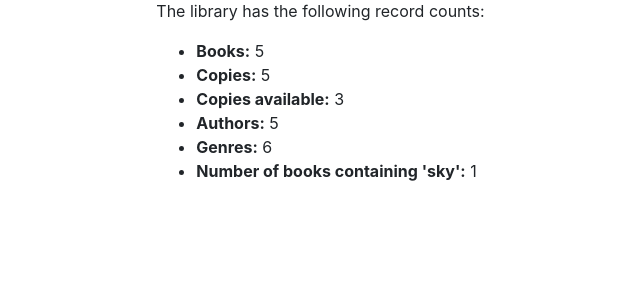
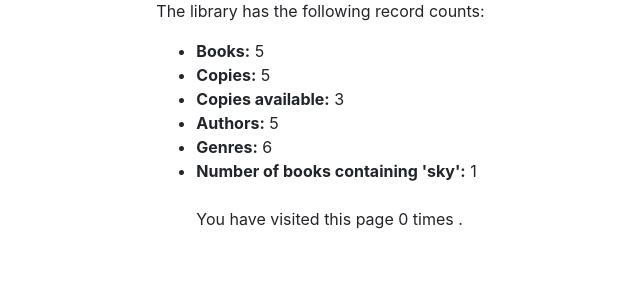
Before and after one commit to shahedex/django_locallibrary_management, a Django app: page /catalog/ in a window 1280 px wide. Shown: the part 143-443 px from the top of the page, without its empty margins (72-712 px from the left). Run offline with Django 3.2, Linux system fonts and the light colour scheme; data comes from the database, SQL or seed files in the repository; both versions use the stored data as it was after the commit; some libraries are stand-ins or nearby versions.

Commit message:
added sessions to main page

```diff
--- a/catalog/templates/index.html
+++ b/catalog/templates/index.html
@@ -18,5 +18,7 @@
     <strong>Number of books containing 'sky':</strong>
     {{ num_books_containing_sky }}
   </li>
+  <br>
+  <p>You have visited this page {{ num_visits }} {% if num_visits == 1 %} time {% else %} times {% endif %}.</p>
 </ul>
 {% endblock %}
--- a/catalog/views.py
+++ b/catalog/views.py
@@ -17,6 +17,10 @@ def index(request):
     # The 'all()' is implied by default
     num_authors = Author.objects.count()
 
+    # Number of visits to this view, as counted in the session variable.
+    num_visits = request.session.get('num_visits', 0)
+    request.session['num_visits'] = num_visits + 1
+
     num_genres = Genre.objects.all().count()
     num_books_containing_sky = Book.objects.all().filter(
         title__contains="sky").count()
@@ -28,6 +32,7 @@ def index(request):
         'num_authors': num_authors,
         'num_genres': num_genres,
         'num_books_containing_sky': num_books_containing_sky,
+        'num_visits': num_visits,
     }
 
     # Render the HTML template index.html with the data in the context variable
```
Also changed, not shown: db.sqlite3.
